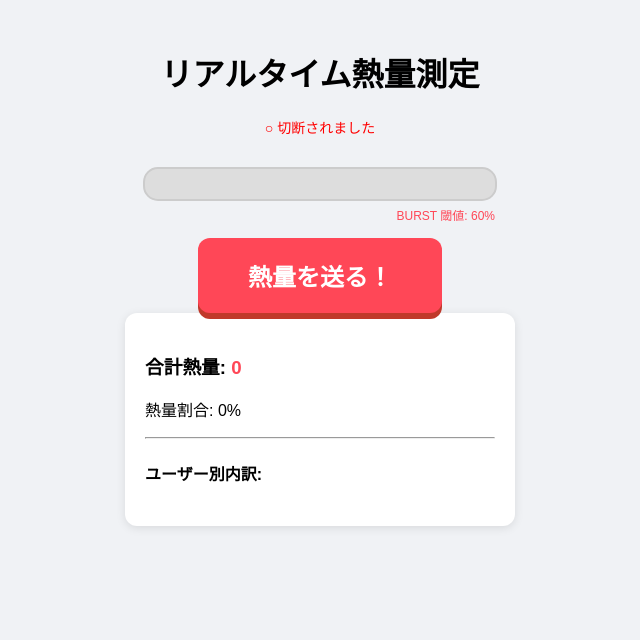
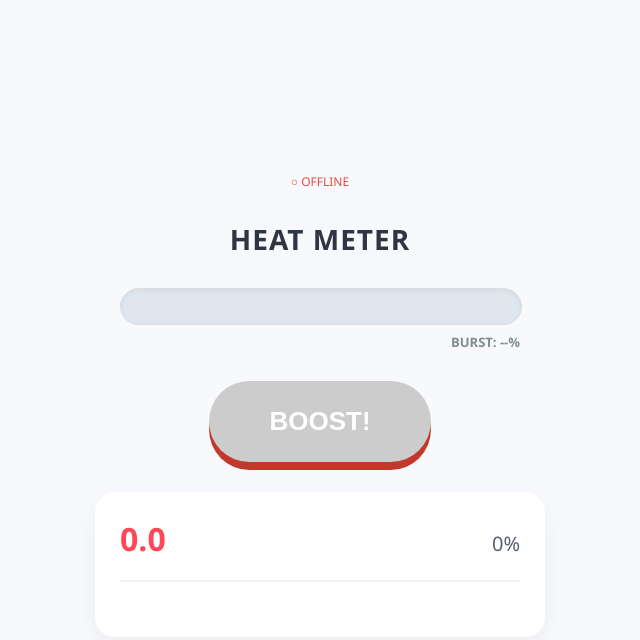
Before and after one commit to sucre31/MadHeavenWebSocket, a plain HTML site: page client/index.html in a window 1280 px wide. Shown: the whole page, without its empty margins (320-960 px from the left). Drawn offline with Linux system fonts and the light colour scheme.

```diff
--- a/client/index.html
+++ b/client/index.html
@@ -2,38 +2,87 @@
 <html lang="ja">
 <head>
     <meta charset="UTF-8">
-    <meta name="viewport" content="width=device-width, initial-scale=1.0">
-    <title>WebSocket 熱量テスト</title>
+    <meta name="viewport" content="width=device-width, initial-scale=1.0, maximum-scale=1.0, user-scalable=no">
+    <title>WebSocket 熱量測定</title>
     <style>
+        /* スマホでのスクロールとダブルタップズームを完全に禁止 */
+        html, body {
+            overflow: hidden;
+            position: fixed;
+            width: 100%;
+            height: 100%;
+            margin: 0;
+            padding: 0;
+            touch-action: none; /* スクロールやピンチズームを無効化 */
+        }
+
         body {
-            font-family: sans-serif;
-            padding: 20px;
+            font-family: 'Segoe UI', Roboto, Helvetica, Arial, sans-serif;
             display: flex;
             flex-direction: column;
             align-items: center;
-            background-color: #f0f2f5;
-            transition: background-color 0.3s;
+            justify-content: center; /* 中央配置 */
+            background-color: #f8f9fc;
+            transition: background-color 0.2s;
+            gap: 30px; /* 要素間のスペースを広めに */
         }
 
-        /* BURST時のフラッシュ演出用クラス */
+        /* BURST時の演出 */
         body.burst-effect {
             background-color: #ff4757;
         }
 
-        /* 投票ボタン（熱量注入ボタン） */
+        h1 {
+            margin: 0;
+            font-size: 28px;
+            color: #2f3542;
+            letter-spacing: 1px;
+        }
+
+        /* ゲージ周り */
+        .gauge-section {
+            width: 85%;
+            max-width: 400px;
+        }
+
+        .gauge-container {
+            width: 100%;
+            height: 35px;
+            background-color: #e0e6ed;
+            border-radius: 20px;
+            overflow: hidden;
+            box-shadow: inset 0 2px 5px rgba(0,0,0,0.05);
+            border: 1px solid #dcdde1;
+        }
+
+        #heatBar {
+            width: 0%;
+            height: 100%;
+            background: linear-gradient(90deg, #ff9f43, #ff4757);
+            transition: width 0.2s ease-out;
+            box-shadow: 0 0 10px rgba(255, 71, 87, 0.3);
+        }
+
+        #thresholdLabel {
+            font-size: 13px;
+            color: #7f8c8d;
+            text-align: right;
+            margin-top: 8px;
+            font-weight: bold;
+        }
+
+        /* 投票ボタン */
         #voteBtn {
             touch-action: manipulation;
-            position: relative;
-            padding: 20px 50px;
-            font-size: 24px;
-            font-weight: bold;
+            padding: 25px 60px;
+            font-size: 26px;
+            font-weight: 800;
             color: #fff;
-            background-color: #ff4757; /* 熱量っぽく赤系に */
+            background-color: #ff4757;
             border: none;
-            border-radius: 12px;
+            border-radius: 50px; /* 丸みを持たせる */
             cursor: pointer;
-            outline: none;
-            box-shadow: 0 6px #c0392b;
+            box-shadow: 0 8px 0 #c0392b;
             transition: all 0.05s;
             user-select: none;
             -webkit-tap-highlight-color: transparent;
@@ -41,79 +90,70 @@
 
         #voteBtn:active {
             box-shadow: 0 0px #c0392b;
-            transform: translateY(6px);
+            transform: translateY(8px);
         }
 
-        /* 熱量ゲージのコンテナ */
-        .gauge-container {
-            width: 100%;
-            max-width: 350px;
-            height: 30px;
-            background-color: #ddd;
-            border-radius: 15px;
-            margin: 20px 0;
-            overflow: hidden;
-            border: 2px solid #ccc;
+        /* 統計カード */
+        .stats-card {
+            width: 85%;
+            max-width: 400px;
+            background: #fff;
+            padding: 25px;
+            border-radius: 20px;
+            box-shadow: 0 10px 25px rgba(0,0,0,0.05);
         }
 
-        /* 熱量ゲージの中身 */
-        #heatBar {
-            width: 0%;
-            height: 100%;
-            background: linear-gradient(90deg, #ff9f43, #ff4757);
-            transition: width 0.3s ease-out;
+        .heat-main {
+            display: flex;
+            justify-content: space-between;
+            align-items: baseline;
+            margin-bottom: 20px;
         }
 
-        .stats {
-            width: 100%;
-            max-width: 350px;
-            background: #fff;
-            padding: 20px;
-            border-radius: 12px;
-            box-shadow: 0 2px 10px rgba(0,0,0,0.1);
+        #totalHeat { font-size: 32px; font-weight: bold; color: #ff4757; }
+        #ratioText { font-size: 20px; color: #57606f; }
+
+        #status { font-size: 12px; color: #a4b0be; text-align: center; margin-top: 10px; }
+
+        .user-list {
+            margin-top: 15px;
+            max-height: 120px; /* リストが増えてもはみ出さないように */
+            overflow-y: auto;
         }
 
-        #status { font-size: 14px; margin-bottom: 10px; }
         .user-item {
             display: flex;
             justify-content: space-between;
-            border-bottom: 1px solid #eee;
-            padding: 8px 0;
-            font-family: monospace;
-        }
-
-        /* 閾値ライン（60%の位置に印をつける場合） */
-        .threshold-label {
-            font-size: 12px;
-            color: #ff4757;
-            text-align: right;
-            margin-top: -15px;
-            margin-bottom: 15px;
-            width: 100%;
-            max-width: 350px;
+            border-bottom: 1px solid #f1f2f6;
+            padding: 10px 0;
+            font-size: 14px;
+            color: #2f3542;
         }
     </style>
 </head>
 <body>
-    <h1>リアルタイム熱量測定</h1>
+    <div id="status">サーバーに接続しています...</div>
 
-    <div id="status">接続中...</div>
+    <h1>HEAT METER</h1>
 
-    <div class="gauge-container">
-        <div id="heatBar"></div>
+    <div class="gauge-section">
+        <div class="gauge-container">
+            <div id="heatBar"></div>
+        </div>
+        <div id="thresholdLabel">BURST: --%</div>
     </div>
-    <div class="threshold-label">BURST 閾値: 60%</div>
 
-    <button id="voteBtn">
-        熱量を送る！
-    </button>
+    <button id="voteBtn">BOOST!</button>
 
-    <div class="stats">
-        <h3>合計熱量: <span id="totalHeat" style="color: #ff4757;">0</span></h3>
-        <p>熱量割合: <span id="ratioText">0</span>%</p>
-        <hr>
-        <h4>ユーザー別内訳:</h4>
-        <div id="details" class="user-list"></div>
+    <div class="stats-card">
+        <div class="heat-main">
+            <span id="totalHeat">0.0</span>
+            <span id="ratioText">0%</span>
+        </div>
+
+        <div style="border-top: 2px solid #f1f2f6; padding-top: 15px;">
+            <div id="details" class="user-list"></div>
+        </div>
     </div>
 
     <script>
@@ -122,51 +162,68 @@
         const totalSpan = document.getElementById('totalHeat');
         const ratioText = document.getElementById('ratioText');
         const heatBar = document.getElementById('heatBar');
+        const thresholdLabel = document.getElementById('thresholdLabel');
         const detailsDiv = document.getElementById('details');
         const statusDiv = document.getElementById('status');
 
+        let currentThreshold = 0.6; // デフォルト
+
         socket.onopen = () => {
-            statusDiv.innerText = "● 接続済み";
-            statusDiv.style.color = "green";
-
+            statusDiv.innerText = "● ONLINE";
+            statusDiv.style.color = "#2ecc71";
             socket.send(JSON.stringify({ type: 'REGISTER', role: 'player' }));
         };
 
         socket.onmessage = (event) => {
             const data = JSON.parse(event.data);
 
-            // 熱量表示の更新
+            // 1. 設定情報の更新
+            if (data.type === 'CONFIG') {
+                currentThreshold = data.threshold;
+                thresholdLabel.innerText = `BURST: ${(currentThreshold * 100).toFixed(0)}%`;
+                return;
+            }
+
+            // 2. 熱量表示の更新
             totalSpan.innerText = data.totalHeat.toFixed(1);
-            const ratioPercent = (data.heatRatio * 100).toFixed(1);
-            ratioText.innerText = ratioPercent;
+            const ratio = data.heatRatio || 0;
+            const ratioPercent = (ratio * 100).toFixed(1);
+            ratioText.innerText = ratioPercent + "%";
+
+            // ゲージ表示（閾値に対してどのくらい溜まっているかを見せるなら ratio / currentThreshold にする）
+            // ここでは全体の100%に対する割合で表示
             heatBar.style.width = Math.min(ratioPercent, 100) + "%";
 
-            // BURST演出（背景を一瞬赤くする）
+            // 3. BURST演出
             if (data.type === 'BURST') {
                 triggerBurstEffect();
             }
 
-            // ユーザー内訳の更新
+            // 4. リスト更新
             detailsDiv.innerHTML = '';
             data.details.forEach(user => {
                 const item = document.createElement('div');
                 item.className = 'user-item';
-                item.innerHTML = `<span>ID: ${user.id}</span> <span>${user.heat.toFixed(1)} H</span>`;
+                item.innerHTML = `<span>ID: ${user.id}</span> <strong>${user.heat.toFixed(1)}</strong>`;
                 detailsDiv.appendChild(item);
             });
         };
 
         function triggerBurstEffect() {
             document.body.classList.add('burst-effect');
+            // モバイルのバイブレーション（対応機種のみ）
+            if (navigator.vibrate) navigator.vibrate(200);
+
             setTimeout(() => {
                 document.body.classList.remove('burst-effect');
             }, 500);
         }
 
         socket.onclose = () => {
-            statusDiv.innerText = "○ 切断されました";
-            statusDiv.style.color = "red";
+            statusDiv.innerText = "○ OFFLINE";
+            statusDiv.style.color = "#e74c3c";
             voteBtn.disabled = true;
+            voteBtn.style.backgroundColor = "#ccc";
         };
 
         voteBtn.onclick = () => {
```
Also changed, not shown: server/server.js (+14 -3 lines).
